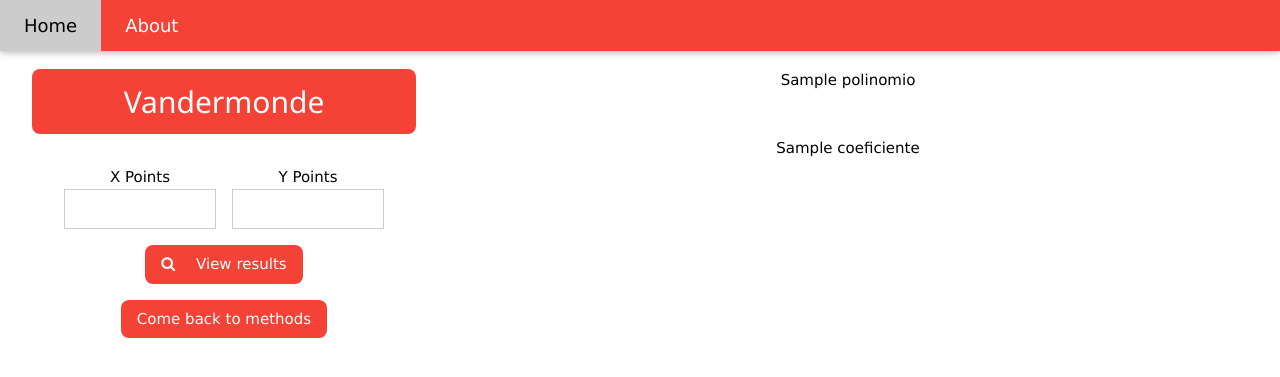
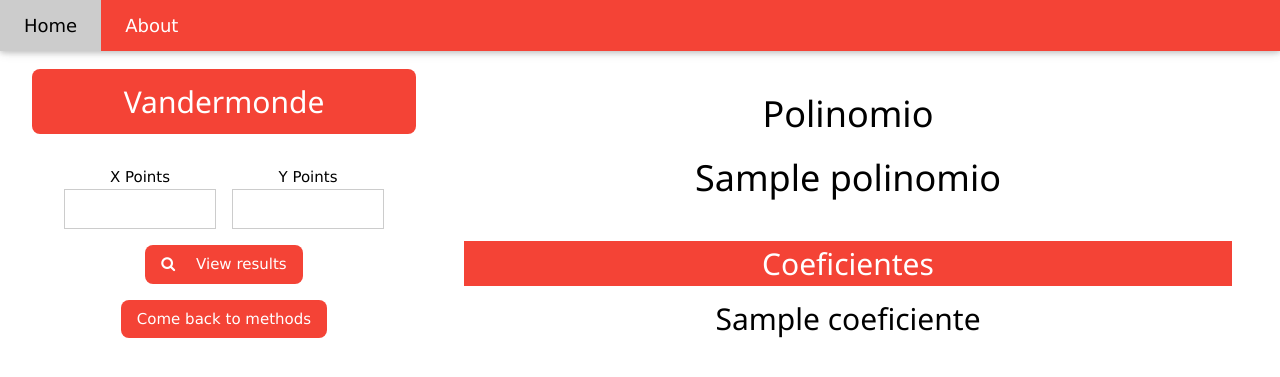
Before and after one commit to mamorenoc2/Proyecto-de-analisis-numerico, a Flask app: template templates/vandermonde.html in a window 1280 px wide. Shown: the top 377 px of the page. Run offline with Flask 3, Linux system fonts and the light colour scheme; the template is opened without the code that fills it: most values are stand-ins (such as "Sample title", 1, 10 or a date in 2020).

Commit message:
Update vandermonde.html

```diff
--- a/templates/vandermonde.html
+++ b/templates/vandermonde.html
@@ -37,13 +37,13 @@
     </div>
     <div class="w3-col s8 w3-center w3-padding">
         {% if polinomio is not none %}
-        <div>
-            {{ polinomio | safe}}
+        <div class="w3-padding w3-container w3-center">
+            <h1>Polinomio</h1>
+            <h1>{{ polinomio | safe}}</h1>
         </div>
-    </br>
-    </br>
-        <div>
-            {{ coeficiente | safe }}
+    <div class="w3-padding w3-container">
+        <h2 class="w3-center w3-red w3-block">Coeficientes</h2>
+        <h2>{{ coeficiente | safe }}</h2>
         </div>
     </br>
 </br>
```
